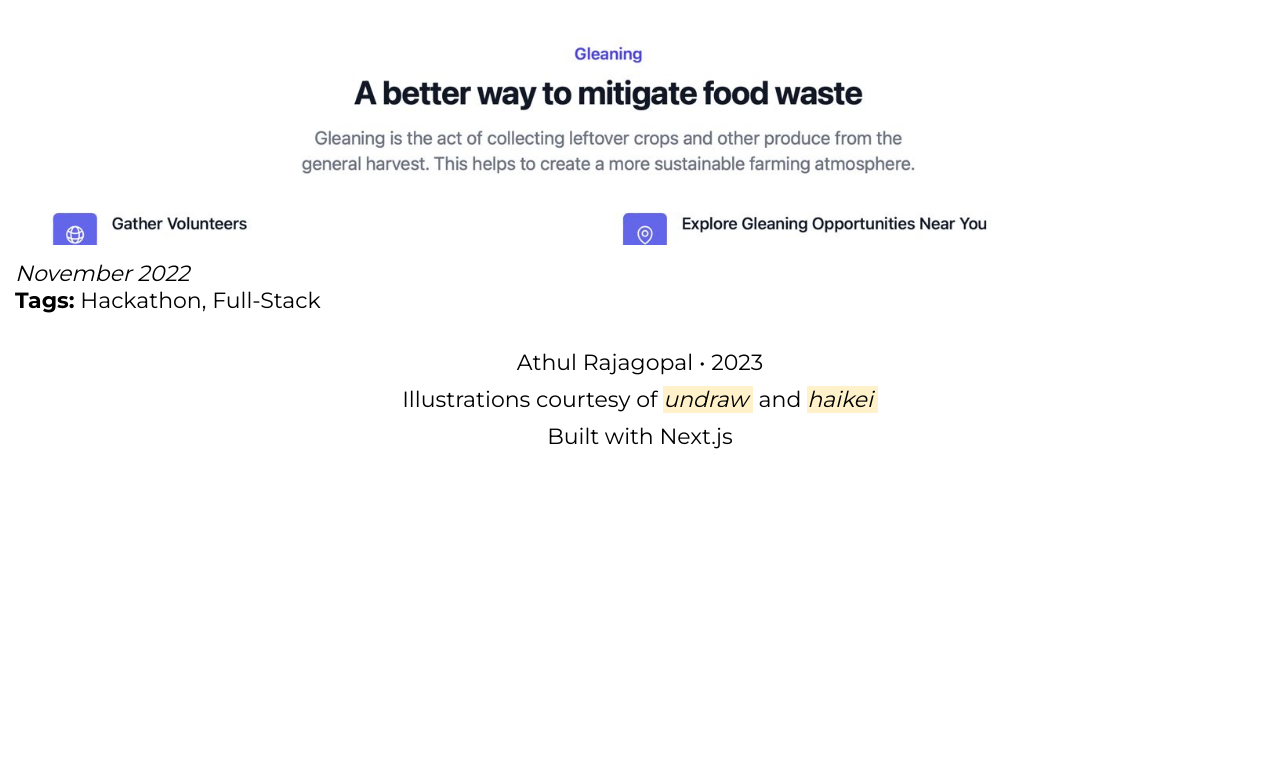
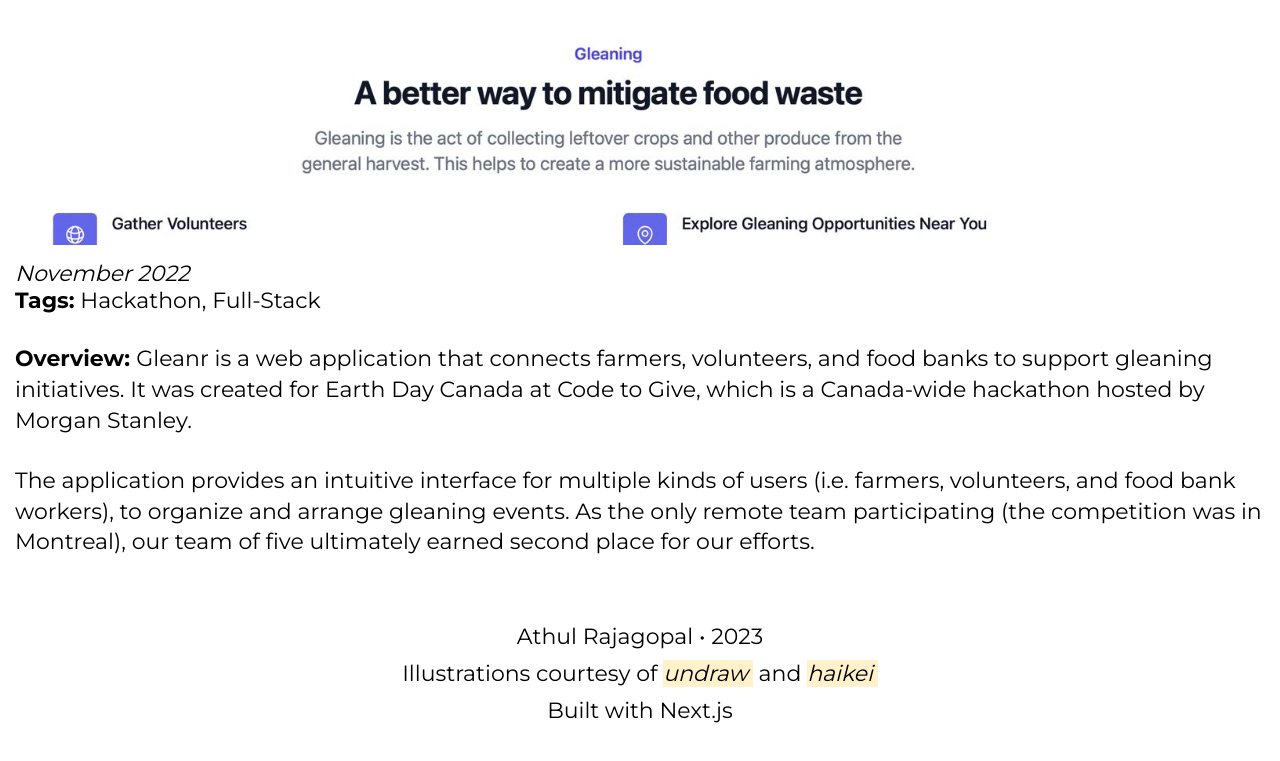
Before and after one commit to rajagoat/athulrajagopal.dev, a Next.js app: page /projects/gleanr in a window 1280 px wide. Shown: the part 808-1569 px from the top of the page. Before the commit the page ends 1297 px from the top, so only its background shows below. Built offline with nearby package versions, Linux system fonts and the light colour scheme.

Commit message:
project section component added

```diff
--- /dev/null
+++ b/components/ProjectSection.js
@@ -0,0 +1,16 @@
+import styles from "../styles/ProjectSection.module.css";
+
+const ProjectSection = ({ sectionTitle, paragraphs }) => {
+    return (
+        <div className={styles.sectionContainer}>
+            {paragraphs.map((paragraph, index) =>
+                <p key={index} className={styles.sectionParagraph}>
+                    {index === 0 && <b>{sectionTitle}: </b>}
+                    {paragraph}
+                </p>
+            )}
+        </div>
+    );
+}
+
+export default ProjectSection;
--- a/pages/projects/gleanr.js
+++ b/pages/projects/gleanr.js
@@ -2,6 +2,7 @@ import ProjectHeader from "../../components/ProjectHeader";
 import styles from "../../styles/ProjectDetails.module.css";
 import gleanrPreview from "../../public/assets/gleanr-preview.png";
 import Head from "next/head";
+import ProjectSection from "../../components/ProjectSection";
 
 const Gleanr = () => {
     return (
@@ -17,6 +18,13 @@ const Gleanr = () => {
                     date="November 2022"
                     tags="Hackathon, Full-Stack"
                 />
+                <ProjectSection
+                    sectionTitle="Overview"
+                    paragraphs={[
+                        "Gleanr is a web application that connects farmers, volunteers, and food banks to support gleaning initiatives. It was created for Earth Day Canada at Code to Give, which is a Canada-wide hackathon hosted by Morgan Stanley.",
+                        "The application provides an intuitive interface for multiple kinds of users (i.e. farmers, volunteers, and food bank workers), to organize and arrange gleaning events. As the only remote team participating (the competition was in Montreal), our team of five ultimately earned second place for our efforts."
+                    ]}
+                />
             </article>
         </>
     );
--- a/styles/ProjectDetails.module.css
+++ b/styles/ProjectDetails.module.css
@@ -31,6 +31,6 @@
 
 @media screen and (min-width: 1024px) {
     .detailsContainer {
-        margin: 0;
+        margin: 0 auto;
     }
 }
--- /dev/null
+++ b/styles/ProjectSection.module.css
@@ -0,0 +1,20 @@
+.sectionContainer {
+    margin-top: 7px;
+    padding: 0 10px;
+}
+
+.sectionParagraph {
+    line-height: 139%;
+    margin-bottom: 15px;
+}
+
+@media screen and (min-width: 500px) {
+    .sectionContainer {
+        margin-top: 30px;
+        padding: 0 15px;
+    }
+
+    .sectionParagraph {
+        margin-bottom: 30px;
+    }
+}
```
